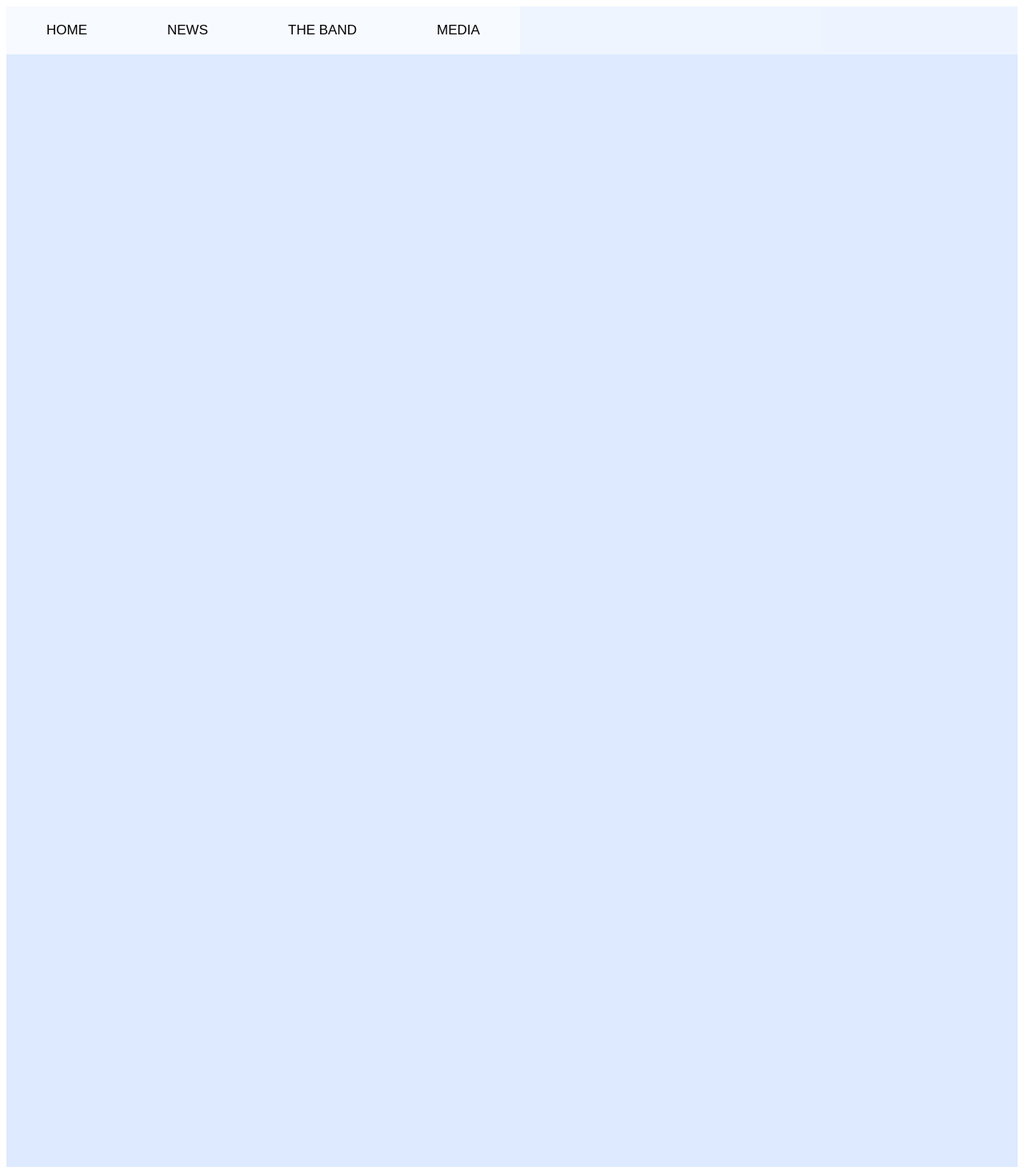
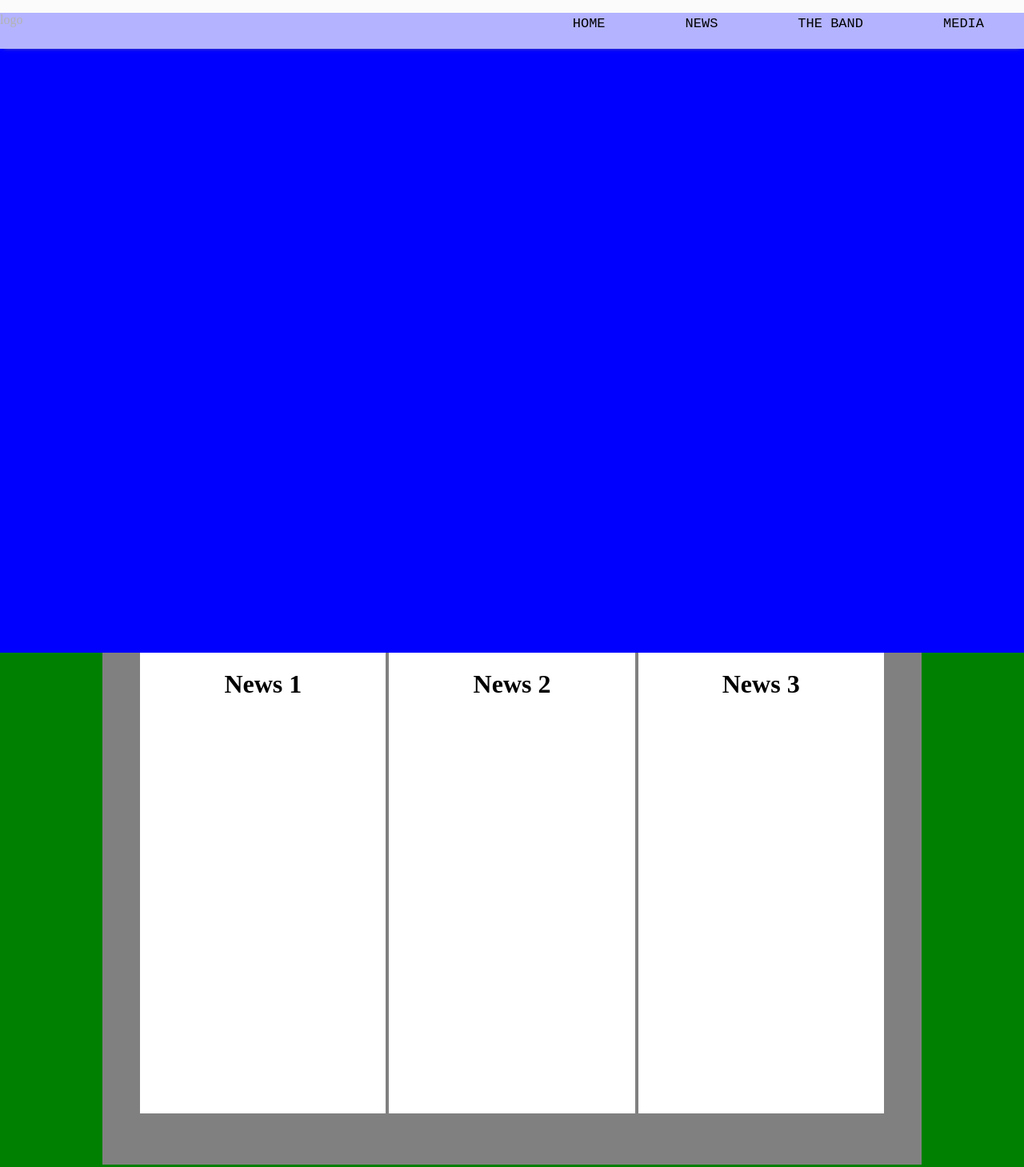
Before and after one commit to Quinten1505/stickysweetband, a plain HTML site: page index.html in a window 1280 px wide. Shown: the top 1459 px of the page at 80% size. Drawn offline with Linux system fonts and the light colour scheme.

Commit message:
working on the news div

```diff
--- a/index.html
+++ b/index.html
@@ -2,19 +2,41 @@
 <html>
   <head>
     <meta charset="utf-8">
+    <meta name="viewport" content="width=device-width, initial-scale=1.0">
     <title>Sticky sweet band</title>
     <link rel="stylesheet" type="text/css" href="style.css">
   </head>
   <body>
-    <div class="navbar" id="myTopnav">
-        <a class="navbutton" id="home" href="index.html">HOME</a>
-        <a class="navbutton" id="news" href="#">NEWS</a>
-        <a class="navbutton" id="roster" href="#">THE BAND</a>
-        <a class="navbutton" id="store" href="#">MEDIA</a>
-        <a href="javascript:void(0);" class="icon" onclick="myFunction()">&#9776;</a>
+    <div  class="navbar" id="myTopnav">
+        <ul>
+            <li><a class="navbutton" id="home" href="index.html">HOME</a></li>
+            <li><a class="navbutton" id="news" href="#">NEWS</a></li>
+            <li><a class="navbutton" id="roster" href="#">THE BAND</a></li>
+            <li><a class="navbutton" id="store" href="#">MEDIA</a></li>
+            <li><a href="javascript:void(0);" class="icon" onclick="myFunction()">&#9776;</a></li>
+        </ul>
     </div>
-    <div class="content">
-
+    <div class="cover">
+        <p>logo</p>
+    </div>
+    <div class="news">
+        <div class="content" id="newscontainer">
+            <div class="newsstory" id="left">
+                <h1>News 1</h1>
+            </div>
+            <div class="newsstory" id="middle">
+                <h1>News 2</h1>
+            </div>
+            <div class="newsstory" id="right">
+                <h1>News 3</h1>
+            </div>
+        </div>
+    </div>
+    <div class="theBand">
+        <p>theBand</p>
+    </div>
+    <div class="media">
+        <p>media</p>
     </div>
   </body>
 </html>
--- a/style.css
+++ b/style.css
@@ -1,34 +1,102 @@
+html {
+    padding: 0;
+    margin: 0;
+}
+
+body {
+    padding: 0;
+    margin: 0;
+    height: 100%;
+    width: 100%;
+    background: rgba(242, 242, 242, 1);
+}
+
 .navbar{
     overflow: hidden;
-    background: rgba(255, 255, 255, 0.5);
+    background: rgba(255, 255, 255, 0.7);
     position: fixed;
     width: 100%;
+    top: 0;
+    box-shadow: 0 4px 5px -5px grey;
+}
+
+.navbar > ul {
+    list-style-type: none;
+    padding: 0;
+    margin: 0;
+    float: right;
+}
+
+.navbar > ul > li {
+    display: inline;
 }
 
 .navbar a{
     float: left;
     display: block;
-    background: rgba(255, 255, 255, 0.5);
     color: black;
     text-align: center;
     padding: 20px 50px;
     text-decoration: none;
     font-size: 17px;
-    font-family: sans-serif;
+    font-family: monospace;
+    border-style: solid;
+    border-width: 0 0 2px 0;
+    border-color: rgba(255, 0, 0, 0);
 }
 .navbar a:hover{
-    background-color: black;
-    color: white;
+    border-style: solid;
+    border-width: 0 0 2px 0;
+    border-color: red;
+    background: rgba(100, 100, 100, 0.2);
 }
 
 .navbar .icon {
     display: none;
 }
 
-.content{
-    height: 4000px;
-    background-color: #ddeaff;
-    width: auto;
+.cover, .theBand, .news, .media {
+    height: 100vh;
+    padding: 0;
+    margin: auto;
+    top: 0;
+}
+
+.content {
+    width: 80%;
+    margin: 0 auto;
+    background-color: grey;
+    text-align: center;
+    height: 80%;
+    justify-content: center;
+}
+
+.newsstory {
+    text-align: center;
+    display: inline-block;
+    *display: inline;
+    width: 30%;
+    height: 90%;
+    margin: auto;
+    background-color: white;
+}
+
+.cover{
+    background-color: blue;
+}
+
+.theBand{
+    background-color: yellow;
+}
+
+.news{
+    background-color: green;
+}
+
+.newcontainer
+
+.media{
+    background-color: red;
 }
 
 /* When the screen is less than 600 pixels wide, hide all links, except for the first one ("Home"). Show the link that contains should open and close the navbar (.icon) */
```
